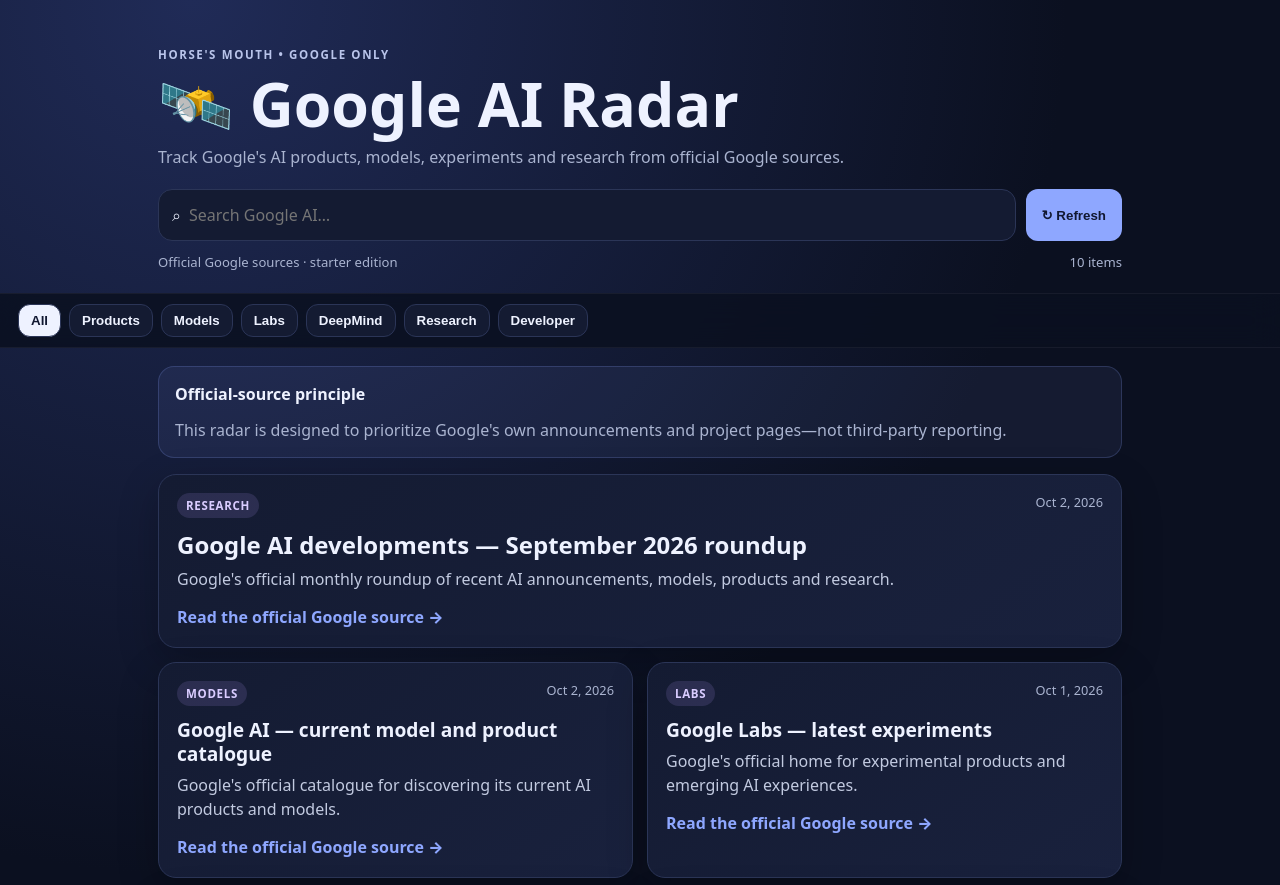
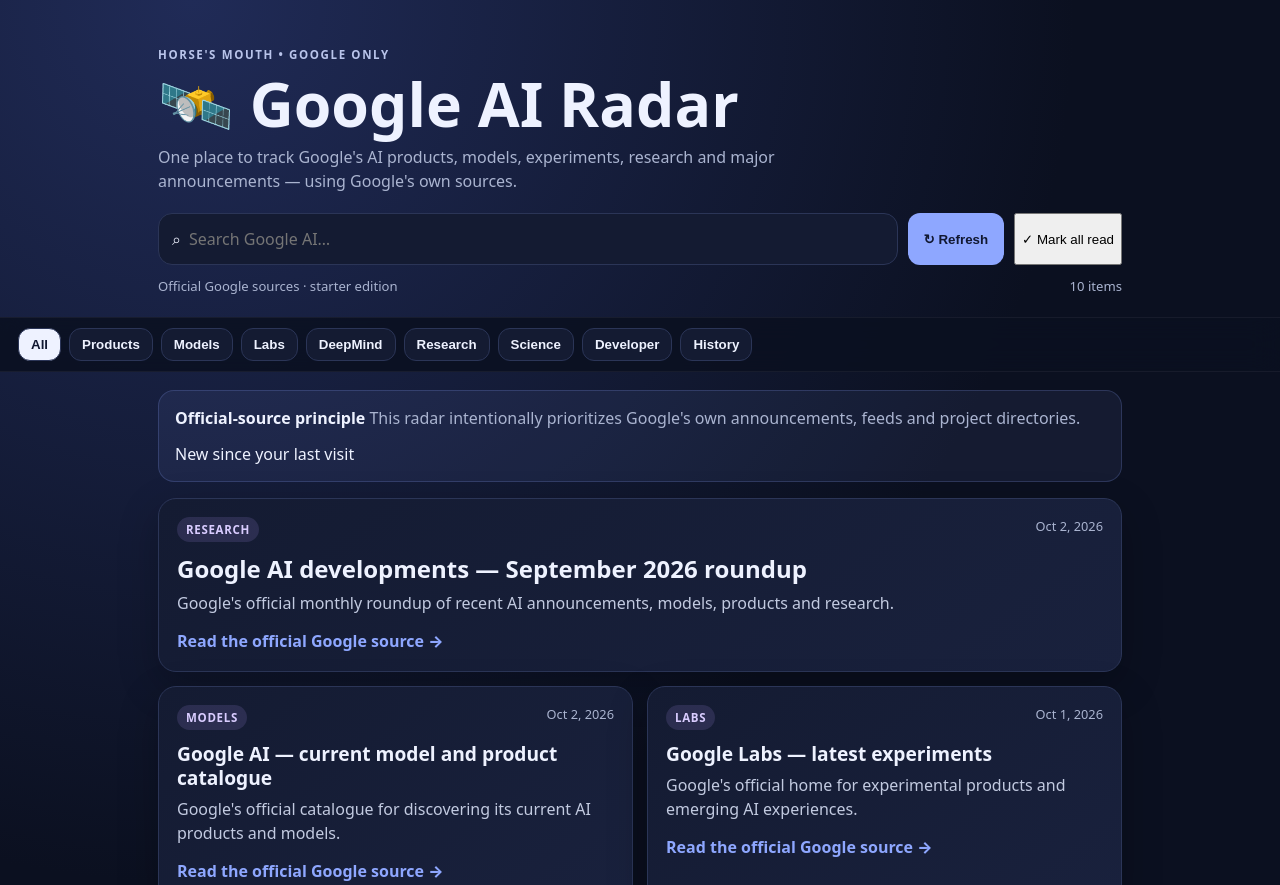
Before and after one commit to srbee/Google-AI-Radar, a plain HTML site: page index.html in a window 1280 px wide. Shown: the top 885 px of the page. Drawn offline with Linux system fonts and the light colour scheme.

Commit message:
Upgrade Google AI Radar

```diff
--- a/index.html
+++ b/index.html
@@ -4,6 +4,7 @@
   <meta charset="utf-8">
   <meta name="viewport" content="width=device-width,initial-scale=1,viewport-fit=cover">
   <meta name="theme-color" content="#10152b">
+  <meta name="description" content="Google AI Radar — official Google AI products, models, Labs experiments, DeepMind research and announcements.">
   <title>Google AI Radar</title>
   <link rel="stylesheet" href="style.css">
 </head>
@@ -11,12 +12,13 @@
   <header class="hero">
     <div class="eyebrow">HORSE'S MOUTH • GOOGLE ONLY</div>
     <h1>🛰️ Google AI Radar</h1>
-    <p>Track Google's AI products, models, experiments and research from official Google sources.</p>
+    <p>One place to track Google's AI products, models, experiments, research and major announcements — using Google's own sources.</p>
     <div class="controls">
       <label class="search"><span>⌕</span><input id="search" type="search" placeholder="Search Google AI…" autocomplete="off"></label>
       <button id="refresh" class="primary">↻ Refresh</button>
+      <button id="markRead" class="secondary">✓ Mark all read</button>
     </div>
-    <div class="meta"><span id="status">Loading official sources…</span><span id="count"></span></div>
+    <div class="meta"><span id="status">Loading official Google sources…</span><span id="count"></span></div>
   </header>
 
   <nav class="filters" id="filters" aria-label="Categories">
@@ -26,24 +28,27 @@
     <button data-filter="labs">Labs</button>
     <button data-filter="deepmind">DeepMind</button>
     <button data-filter="research">Research</button>
+    <button data-filter="science">Science</button>
     <button data-filter="developer">Developer</button>
+    <button data-filter="lifecycle">History</button>
   </nav>
 
   <main>
     <section class="notice">
-      <strong>Official-source principle</strong>
-      <span>This radar is designed to prioritize Google's own announcements and project pages—not third-party reporting.</span>
+      <div><strong>Official-source principle</strong><span> This radar intentionally prioritizes Google's own announcements, feeds and project directories.</span></div>
+      <div class="legend"><span class="dot new"></span> New since your last visit</div>
     </section>
     <section id="feed" class="feed" aria-live="polite"></section>
   </main>
 
   <footer>
-    <div><strong>Google AI Radar</strong> · built for staying ahead without the noise.</div>
+    <div><strong>Google AI Radar</strong> · automatic official-source edition.</div>
     <div class="links">
       <a href="https://ai.google/" target="_blank" rel="noopener">Google AI</a>
+      <a href="https://ai.google/products/" target="_blank" rel="noopener">AI Products</a>
       <a href="https://labs.google/" target="_blank" rel="noopener">Google Labs</a>
       <a href="https://deepmind.google/" target="_blank" rel="noopener">Google DeepMind</a>
-      <a href="https://blog.google/innovation-and-ai/" target="_blank" rel="noopener">Google AI Blog</a>
+      <a href="https://blog.google/innovation-and-ai/technology/ai/" target="_blank" rel="noopener">Google AI Blog</a>
     </div>
   </footer>
   <script src="script.js"></script>
```
